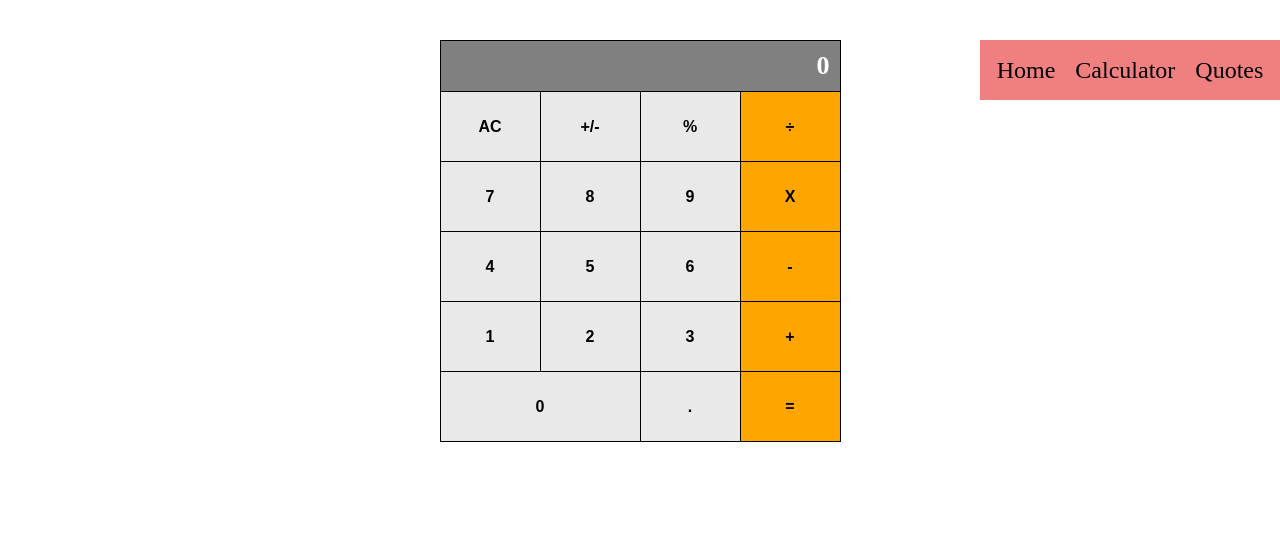
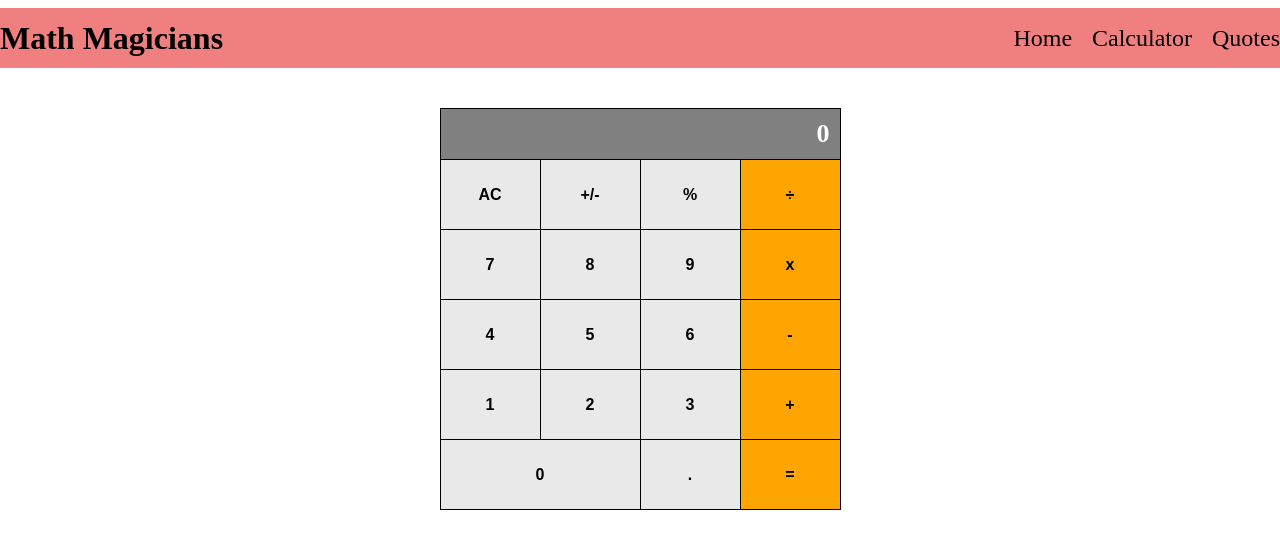
Before and after one commit to IsmaelMastronardi/math-magician, a React (Create React App) app: page /calculator in a window 1280 px wide. Shown: the top 548 px of the page. Built offline with nearby package versions, Linux system fonts and the light colour scheme.

Commit message:
refractor calculator to use map

```diff
--- a/src/App.css
+++ b/src/App.css
@@ -1,16 +1,18 @@
 .pageLinks {
   background-color: lightcoral;
   height: 60px;
-  width: 300px;
-  position: fixed;
-  right: 0;
+  width: 100%;
+  justify-content: space-between;
+}
+
+.flexRow {
+  display: flex;
+  flex-direction: row;
+  align-items: center;
 }
 
 .navList {
-  display: flex;
-  flex-direction: row;
   justify-content: center;
-  align-items: center;
   list-style: none;
   gap: 20px;
   padding: 0;
@@ -26,3 +28,8 @@ a:active {
   text-decoration: none;
   font-size: 1.5rem;
 }
+
+.pageTitle {
+  font-size: 2rem;
+  margin: 0;
+}
--- a/src/App.js
+++ b/src/App.js
@@ -7,8 +7,9 @@ import './App.css';
 function App() {
   return (
     <>
-      <nav className="pageLinks">
-        <ul className="navList">
+      <nav className="pageLinks flexRow">
+        <h1 className="pageTitle">Math Magicians</h1>
+        <ul className="navList flexRow">
           <li>
             <Link to="/">Home</Link>
           </li>
--- /dev/null
+++ b/src/components/CalcButtons.js
@@ -0,0 +1,26 @@
+// import { element } from 'prop-types';
+import PropTypes from 'prop-types';
+import CalcItem from './CalcItem';
+
+function CalculatorButtons({ arr, handleClick }) {
+  console.log(arr);
+  return (
+    <>
+      {arr.map((item) => (
+        <CalcItem
+          key={item.symbol}
+          item={item.symbol}
+          itemClass={item.class}
+          calc={() => handleClick(item.symbol)}
+        />
+      ))}
+    </>
+  );
+}
+
+CalculatorButtons.propTypes = {
+  arr: PropTypes.arrayOf(PropTypes.string).isRequired,
+  handleClick: PropTypes.func.isRequired,
+};
+
+export default CalculatorButtons;
--- /dev/null
+++ b/src/components/CalcItem.js
@@ -0,0 +1,22 @@
+import PropTypes from 'prop-types';
+
+function CalcItem(props) {
+  const { item, itemClass, calc } = props;
+  return (
+    <button
+      type="button"
+      className={itemClass}
+      onClick={calc}
+    >
+      {item}
+    </button>
+  );
+}
+
+CalcItem.propTypes = {
+  item: PropTypes.string.isRequired,
+  itemClass: PropTypes.string.isRequired,
+  calc: PropTypes.func.isRequired,
+};
+
+export default CalcItem;
--- a/src/components/Calculator.js
+++ b/src/components/Calculator.js
@@ -1,38 +1,7 @@
-import PropTypes from 'prop-types';
 import { useState } from 'react';
 import calculate from '../logic/calculate';
-
-function CalcItem(props) {
-  const { item, itemClass, calc } = props;
-  return (
-    <button
-      type="button"
-      className={itemClass}
-      onClick={calc}
-    >
-      {item}
-    </button>
-  );
-}
-
-CalcItem.propTypes = {
-  item: PropTypes.string.isRequired,
-  itemClass: PropTypes.string.isRequired,
-  calc: PropTypes.func.isRequired,
-};
-
-function ResultBar(props) {
-  const { item } = props;
-  return (
-    <p className="resultBar">
-      {item}
-    </p>
-  );
-}
-
-ResultBar.propTypes = {
-  item: PropTypes.string.isRequired,
-};
+import ResultBar from './CalculatorBar';
+import CalculatorButtons from './CalcButtons';
 
 function Calculator() {
   const [myData, setMyData] = useState({
@@ -44,29 +13,35 @@ function Calculator() {
   const handleClick = (item) => {
     setMyData(calculate(myData, item));
   };
+  const calcSymbols = [
+    { symbol: 'AC', class: 'greyButton' },
+    { symbol: '+/-', class: 'greyButton' },
+    { symbol: '%', class: 'greyButton' },
+    { symbol: '÷', class: 'orangeButton' },
+    { symbol: '7', class: 'greyButton' },
+    { symbol: '8', class: 'greyButton' },
+    { symbol: '9', class: 'greyButton' },
+    { symbol: 'x', class: 'orangeButton' },
+    { symbol: '4', class: 'greyButton' },
+    { symbol: '5', class: 'greyButton' },
+    { symbol: '6', class: 'greyButton' },
+    { symbol: '-', class: 'orangeButton' },
+    { symbol: '1', class: 'greyButton' },
+    { symbol: '2', class: 'greyButton' },
+    { symbol: '3', class: 'greyButton' },
+    { symbol: '+', class: 'orangeButton' },
+    { symbol: '0', class: 'greyButton0' },
+    { symbol: '.', class: 'greyButton' },
+    { symbol: '=', class: 'orangeButton' },
+  ];
   return (
     <article className="calculator">
       <ResultBar item={myData.next || myData.operation || myData.total || '0'} />
       <div className="calculatorItems">
-        <CalcItem item="AC" itemClass="symbol" calc={() => handleClick('AC')} />
-        <CalcItem item="+/-" itemClass="symbol" calc={() => handleClick('+/-')} />
-        <CalcItem item="%" itemClass="symbol" calc={() => handleClick('%')} />
-        <CalcItem item="÷" itemClass="symbolOrange" calc={() => handleClick('÷')} />
-        <CalcItem item="7" itemClass="symbol" calc={() => handleClick('7')} />
-        <CalcItem item="8" itemClass="symbol" calc={() => handleClick('8')} />
-        <CalcItem item="9" itemClass="symbol" calc={() => handleClick('9')} />
-        <CalcItem item="X" itemClass="symbolOrange" calc={() => handleClick('x')} />
-        <CalcItem item="4" itemClass="symbol" calc={() => handleClick('4')} />
-        <CalcItem item="5" itemClass="symbol" calc={() => handleClick('5')} />
-        <CalcItem item="6" itemClass="symbol" calc={() => handleClick('6')} />
-        <CalcItem item="-" itemClass="symbolOrange" calc={() => handleClick('-')} />
-        <CalcItem item="1" itemClass="symbol" calc={() => handleClick('1')} />
-        <CalcItem item="2" itemClass="symbol" calc={() => handleClick('2')} />
-        <CalcItem item="3" itemClass="symbol" calc={() => handleClick('3')} />
-        <CalcItem item="+" itemClass="symbolOrange" calc={() => handleClick('+')} />
-        <CalcItem item="0" itemClass="symbol0" calc={() => handleClick('0')} />
-        <CalcItem item="." itemClass="symbol" calc={() => handleClick('.')} />
-        <CalcItem item="=" itemClass="symbolOrange" calc={() => handleClick('=')} />
+        <CalculatorButtons
+          arr={calcSymbols}
+          handleClick={handleClick}
+        />
       </div>
     </article>
   );
--- /dev/null
+++ b/src/components/CalculatorBar.js
@@ -0,0 +1,16 @@
+import PropTypes from 'prop-types';
+
+function ResultBar(props) {
+  const { item } = props;
+  return (
+    <p className="resultBar">
+      {item}
+    </p>
+  );
+}
+
+ResultBar.propTypes = {
+  item: PropTypes.string.isRequired,
+};
+
+export default ResultBar;
--- a/src/components/Home.js
+++ b/src/components/Home.js
@@ -1,7 +1,6 @@
 function HomePage() {
   return (
     <div>
-      <h1>Math Magicians</h1>
       <h2>Welcome to my Page!</h2>
       <p>
         Lorem ipsum dolor sit amet, consectetur adipiscing elit, sed do eiusmod
--- a/src/index.css
+++ b/src/index.css
@@ -1,3 +1,8 @@
+body {
+  margin-left: 0;
+  margin-right: 0;
+}
+
 .calculator {
   width: 401px;
   margin-left: auto;
@@ -31,9 +36,9 @@
   border-left: 1px solid;
 }
 
-.symbolOrange,
-.symbol0,
-.symbol {
+.orangeButton,
+.greyButton0,
+.greyButton {
   border-right: 1px solid;
   border-bottom: 1px solid;
   border-left: 0;
@@ -46,11 +51,11 @@
   transition: 0.15s;
 }
 
-.symbol0 {
+.greyButton0 {
   width: 200px;
 }
 
-.symbolOrange {
+.orangeButton {
   background-color: orange;
 }
 
@@ -59,7 +64,7 @@
   background-color: rgb(199, 198, 198);
 }
 
-.symbolOrange:active {
+.orangeButton:active {
   background-color: rgb(211, 128, 4);
 }
 
```
